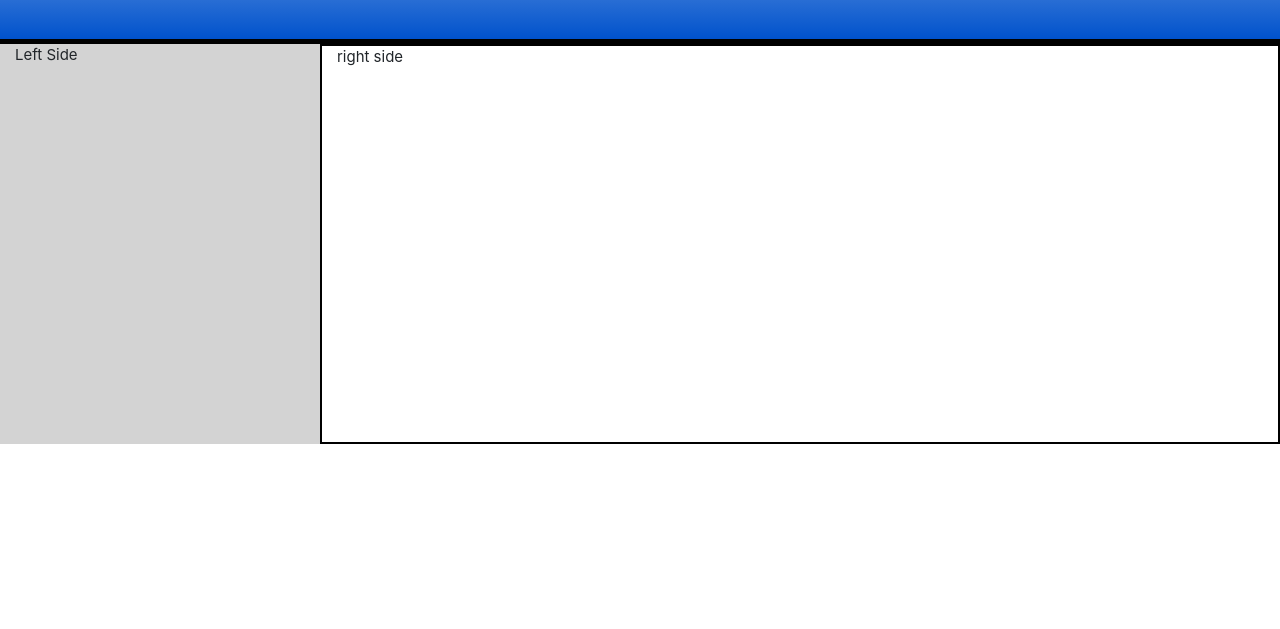
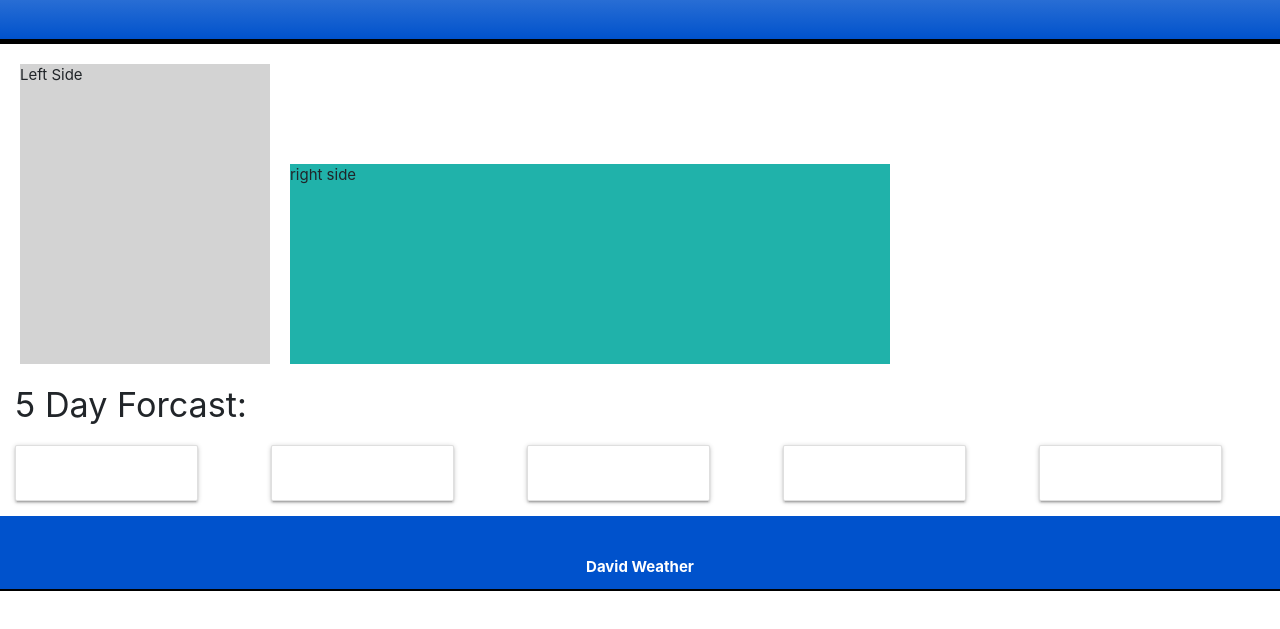
Before and after one commit to Shobes1421/Weather-Dashboard, a plain HTML site: page index.html in a window 1280 px wide. Shown: the part 117-746 px from the top of the page. Drawn offline with nearby package versions, Linux system fonts and the light colour scheme.

Commit message:
Added 5 day forcast placeholders

```diff
--- a/assets/style.css
+++ b/assets/style.css
@@ -13,18 +13,46 @@ body {
 
 }
 
-.container1 {
-    background-color: bisque;
+.row {
+    margin-bottom: 0;
 }
 
-.col-3 {
+.leftSide {
     background-color: lightgray;
-    height: 400px;
+    height: 300px;
+    width: 250px;
+    margin-left: 20px;
+    margin-top: 20px;
+    padding-bottom: 200px;
+}
+
+.rightSide {
+    background-color: lightseagreen;
+    height: 200px;
+    width: 600px;
+    align-self: flex-end;
+    margin-left: 20px;
 
 }
 
-.col-9 {
-    background-color: white;
-    height: 400px;
-    border: 2px solid black;
+.dayforcast {
+    background-color: black;
+    height: 200px;
+    width: 200px;
+    border:1px solid black;
 }
+
+footer {
+    background-color: #0052cc;
+    height: 75px;
+    text-align: center;
+    color: white;
+    font-weight: bold;
+    border-bottom: 2px solid black;
+    padding-top: 40px;
+
+}
+
+.debug {
+    border: 2px solid red;
+}
--- a/index.html
+++ b/index.html
@@ -26,19 +26,85 @@
             </div>
         </Header>
 
-        <div class="container1">
+        <div class="jumbotron-fluid col-12">
             <div class="row">
-                <div class="col-3">Left Side
+                <div class="leftSide">Left Side
 
                 </div>
-                <div class="col-9">right side
+                <div class="rightSide">right side</div>
+            </div>
+            <div class="row justify-content-between">
 
+                <h4 class="col-12">5 Day Forcast:</h4>
+
+                <div class="col-md-2";>
+                    <div>
+                        <div class="card">
+                            <div class="card-body">
+                                <h5 class="card-title dayOne"></h5>
+                                <p class="card-text iconOne"></p>
+                                <p class="card-text tempOne"></p>
+                                <p class="card-text humOne"></p>
+                            </div>
+                        </div>
+                    </div>
+                </div>
+                <div class="col-md-2";>
+                    <div>
+                        <div class="card">
+                            <div class="card-body">
+                                <h5 class="card-title dayOne"></h5>
+                                <p class="card-text iconOne"></p>
+                                <p class="card-text tempOne"></p>
+                                <p class="card-text humOne"></p>
+                            </div>
+                        </div>
+                    </div>
+                </div>
+                <div class="col-md-2";>
+                    <div>
+                        <div class="card">
+                            <div class="card-body">
+                                <h5 class="card-title dayOne"></h5>
+                                <p class="card-text iconOne"></p>
+                                <p class="card-text tempOne"></p>
+                                <p class="card-text humOne"></p>
+                            </div>
+                        </div>
+                    </div>
+                </div>
+                <div class="col-md-2";>
+                    <div>
+                        <div class="card">
+                            <div class="card-body">
+                                <h5 class="card-title dayOne"></h5>
+                                <p class="card-text iconOne"></p>
+                                <p class="card-text tempOne"></p>
+                                <p class="card-text humOne"></p>
+                            </div>
+                        </div>
+                    </div>
+                </div>
+                <div class="col-md-2";>
+                    <div>
+                        <div class="card">
+                            <div class="card-body">
+                                <h5 class="card-title dayOne"></h5>
+                                <p class="card-text iconOne"></p>
+                                <p class="card-text tempOne"></p>
+                                <p class="card-text humOne"></p>
+                            </div>
+                        </div>
+                    </div>
                 </div>
 
             </div>
+        </div>
 
         </div>
-
+        <footer>
+            David Weather
+        </footer>
 
     </div>
 
```
